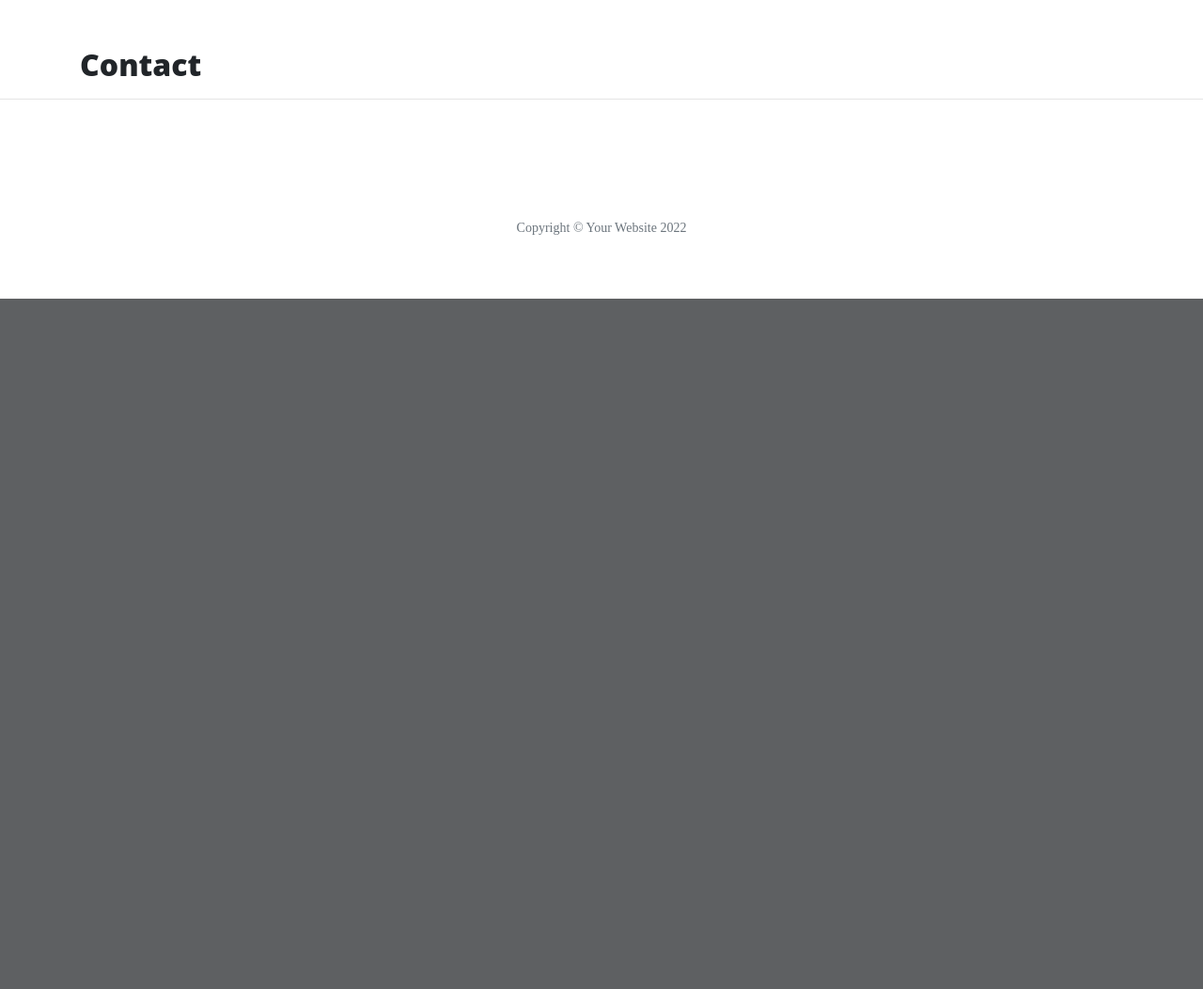
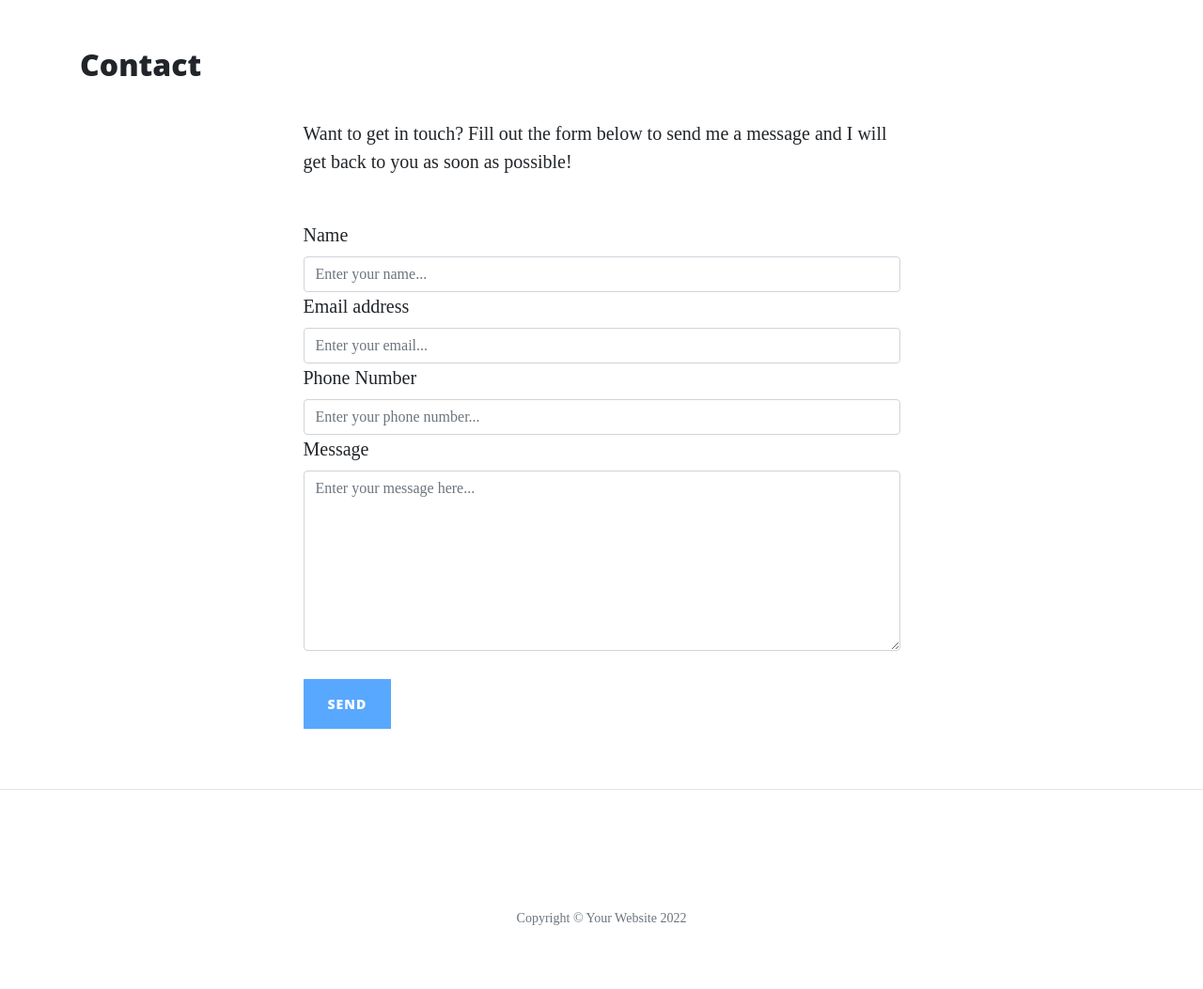
Before and after one commit to ArronBeale/thorin_flask_app, a Flask app: page /contact in a window 1280 px wide. Shown: the part 628-1681 px from the top of the page at 94% size. Before the commit the page ends 946 px from the top, so only its background shows below. Run offline with Flask 2, Linux system fonts and the light colour scheme; some libraries are stand-ins or nearby versions.

Commit message:
Add contact form to contact.html

```diff
--- a/data/company.json
+++ b/data/company.json
@@ -49,7 +49,7 @@
     },
     {
         "name": "Nori",
-        "image_source": "https://static.wikia.nocookie.net/lotr/images/d/db/Nori-jedbrophy-p.jpg",
+        "image_source": "https://static.wikia.nocookie.net/pjmidearthfilms/images/4/45/014abc34a33ab0e1dff69d68a722d16e.jpg",
         "description": "Nori, as was his brother Dori, was a capable flutist, and both seem to have carried their flutes with them. Both shared Bilbo's liking for regular meals. Before the Quest for the Lonely Mountain, Nori lived in Thorin's Halls in the northern Blue Mountains with his two brothers. In TA 2941, Nori, along with Dori and Ori, became part of Thorin and Company, befriending Bilbo Baggins and traveling with him in search of Smaug's treasure in the Lonely Mountain. After their experience in Goblin-town when the company was pursued by Wargs and Orcs and forced to climb up into some trees, Nori was the first realize that Bilbo had been left on the ground and pointed him out to his brother Dori who rescued Bilbo. Nori did little to distinguish himself during the Dwarves's adventures in the wild, though he shared the same array of experiences as the others of the Company: captured in turn by Trolls, Goblins, Spiders, and Elves, they eventually reached the distant Lonely Mountain and recovered it for Durin's Folk. Nori fought in and survived the Battle of Five Armies and returned to the Lonely Mountain where he established himself and grew rich. During the War of the Ring, Nori was still living in the Lonely Mountain, and possibly fought in the Battle of Dale against the Easterlings.",
         "url": "nori"
     },
--- a/templates/contact.html
+++ b/templates/contact.html
@@ -1,4 +1,67 @@
 {% extends "base.html" %}
 {% block content %}
     <h2>{{ page_title }}</h2>
+
+    <div class="row gx-4 gx-lg-5 justify-content-center">
+        <div class="col-md-10 col-lg-8 col-xl-7">
+            <p>Want to get in touch? Fill out the form below to send me a message and I will get back to you as soon as
+                possible!</p>
+            <div class="my-5">
+
+                <form id="contactForm" data-sb-form-api-token="API_TOKEN">
+                    <div class="form-floating">
+                        <label for="name">Name</label>
+                        <input class="form-control" id="name" type="text" placeholder="Enter your name..."
+                            data-sb-validations="required" />
+                        <div class="invalid-feedback" data-sb-feedback="name:required">A name is required.</div>
+                    </div>
+                    <div class="form-floating">
+                        <label for="email">Email address</label>
+                        <input class="form-control" id="email" type="email" placeholder="Enter your email..."
+                            data-sb-validations="required,email" />
+                        <div class="invalid-feedback" data-sb-feedback="email:required">An email is required.</div>
+                        <div class="invalid-feedback" data-sb-feedback="email:email">Email is not valid.</div>
+                    </div>
+                    <div class="form-floating">
+                        <label for="phone">Phone Number</label>
+                        <input class="form-control" id="phone" type="tel" placeholder="Enter your phone number..."
+                            data-sb-validations="required" />
+                        <div class="invalid-feedback" data-sb-feedback="phone:required">A phone number is required.
+                        </div>
+                    </div>
+                    <div class="form-floating">
+                        <label for="message">Message</label>
+                        <textarea class="form-control" id="message" placeholder="Enter your message here..."
+                            style="height: 12rem" data-sb-validations="required"></textarea>
+                        <div class="invalid-feedback" data-sb-feedback="message:required">A message is required.</div>
+                    </div>
+                    <br />
+                    <!-- Submit success message-->
+                    <!---->
+                    <!-- This is what your users will see when the form-->
+                    <!-- has successfully submitted-->
+                    <div class="d-none" id="submitSuccessMessage">
+                        <div class="text-center mb-3">
+                            <div class="fw-bolder">Form submission successful!</div>
+                            To activate this form, sign up at
+                            <br />
+                            <a
+                                href="https://startbootstrap.com/solution/contact-forms">https://startbootstrap.com/solution/contact-forms</a>
+                        </div>
+                    </div>
+                    <!-- Submit error message-->
+                    <!---->
+                    <!-- This is what your users will see when there is-->
+                    <!-- an error submitting the form-->
+                    <div class="d-none" id="submitErrorMessage">
+                        <div class="text-center text-danger mb-3">Error sending message!</div>
+                    </div>
+                    <!-- Submit Button-->
+                    <button class="btn btn-primary text-uppercase disabled" id="submitButton"
+                        type="submit">Send</button>
+                </form>
+            </div>
+        </div>
+    </div>
+
 {% endblock %}
```
